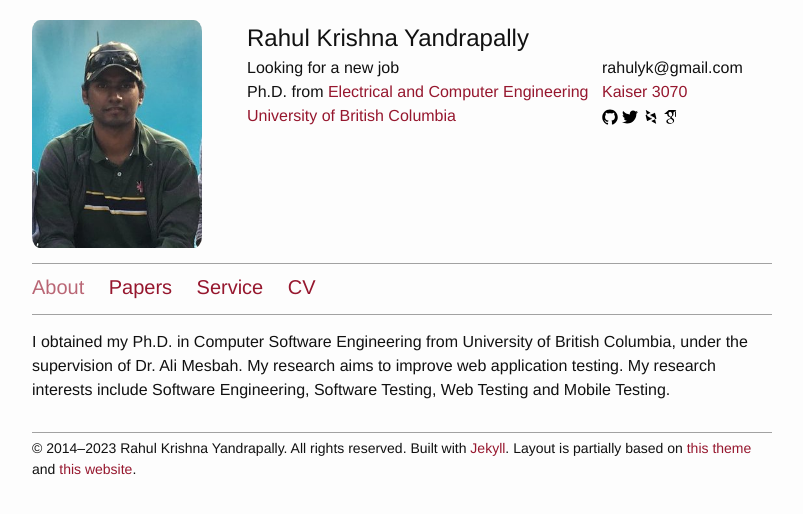
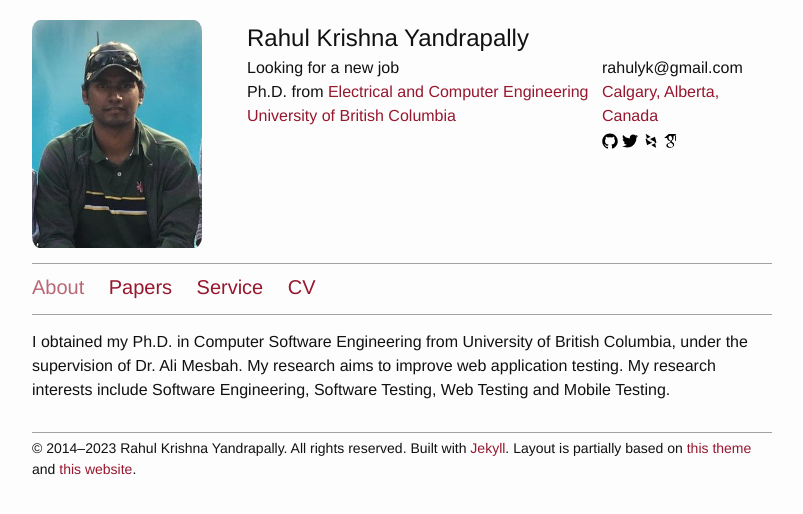
Before and after one commit to yrahulkr/yrahulkr.github.io, a Jekyll site: the page built from index.md, in a window 1280 px wide. Shown: the top 514 px of the page, without its empty margins (238-1041 px from the left). Built offline with Jekyll 4.4.1, drawn with Linux system fonts in a browser that asks for light colours.

```diff
--- a/_config.yml
+++ b/_config.yml
@@ -11,7 +11,7 @@
 deptweb: https://www.ece.ubc.ca/
 institution: University of British Columbia
 institutionweb: https://www.ubc.ca/
-address: Kaiser 3070
+address: Calgary, Alberta, Canada
 twitter: rahulkry
 github: yrahulkr
 dblp: Yandrapally:Rahulkrishna
```
